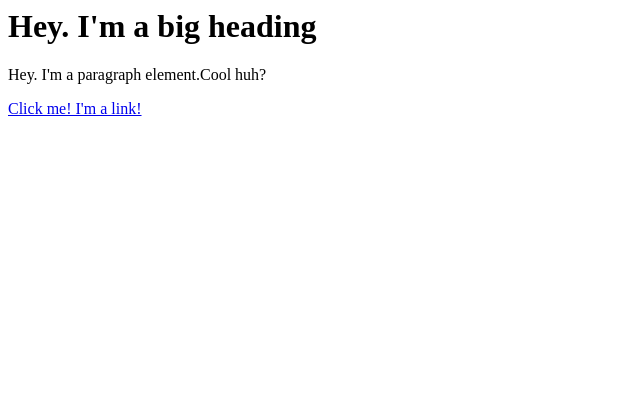
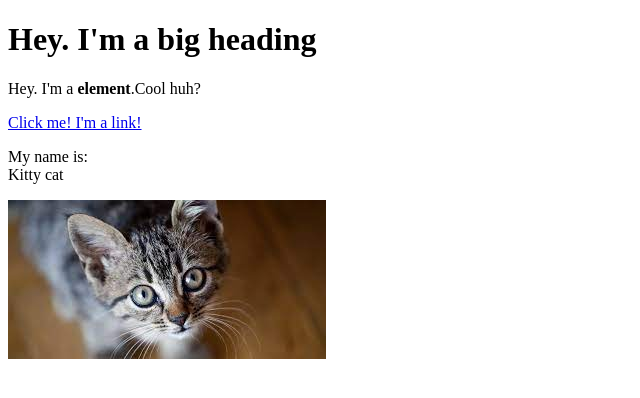
Before and after one commit to smyerscloud/Cartoon-Hero, a plain HTML site: page test.html in a window 1280 px wide. Shown: the whole page, without its empty margins (0-640 px from the left). Drawn offline with Linux system fonts and the light colour scheme.

Commit message:
Added a cat image and a few more elements

```diff
--- a/test.html
+++ b/test.html
@@ -1,3 +1,14 @@
-<h1>Hey. I'm a big heading</h1>
-<p>Hey. I'm a paragraph element.Cool huh?</p>
-<a href="https://google.com" target="_blank"title="Let's go to Google"> Click me! I'm a link!</a>
+<!DOCTYPE html>
+<html>
+<head>
+	<title>Test page</title>
+</head>
+<body>
+	<h1>Hey. I'm a big heading</h1>
+	<p>Hey. I'm a <b> element</b>.Cool huh?</p>
+	<a href="https://google.com" target="_blank"title="Let's go to Google"> Click me! I'm a link!</a>
+	<p>My name is:<br>
+	Kitty cat</p>
+	<img src="img/cat.jpeg">
+</body>
+</html>
```
Also changed, not shown: img/cat.jpeg (added), 1 other file.
